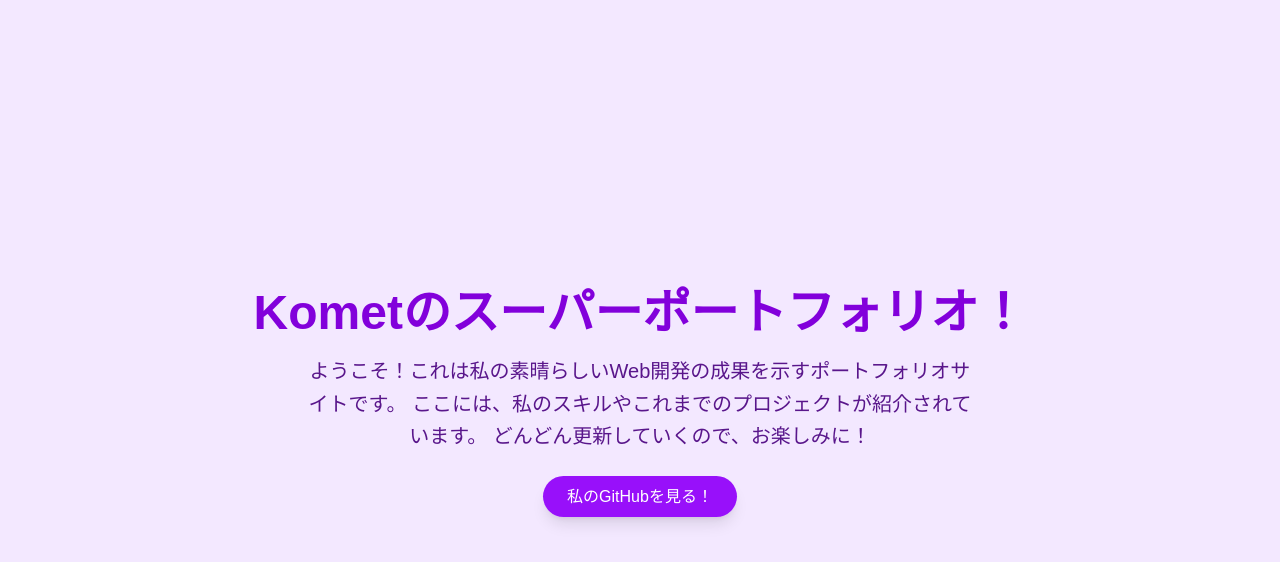
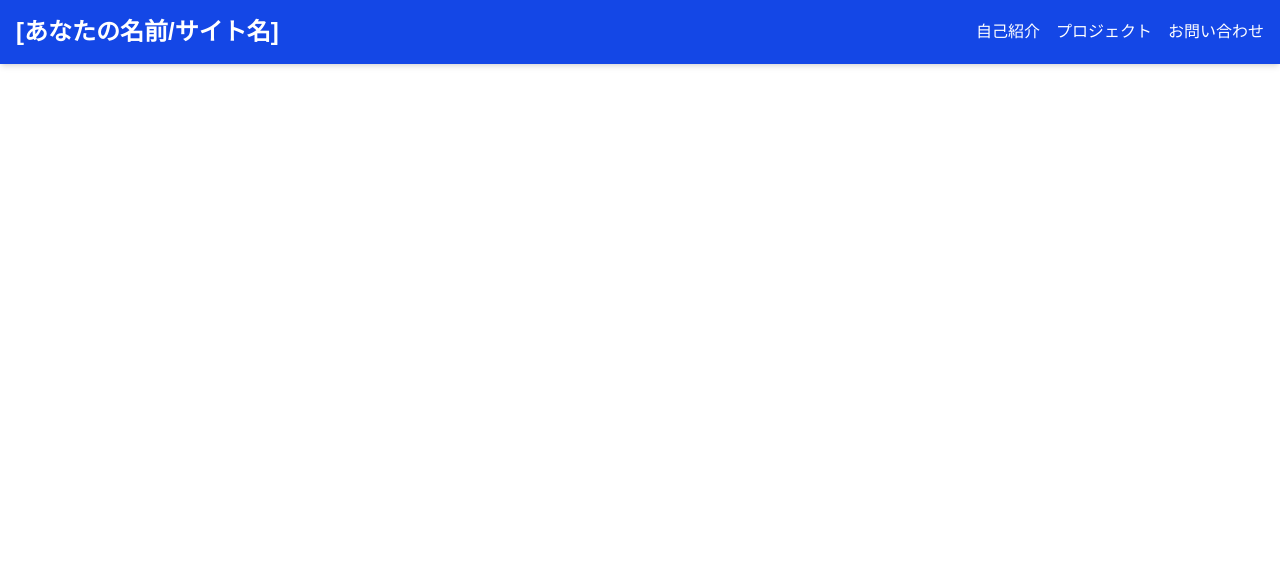
Before and after one commit to kometoume/my-portfolio, a Next.js app: page / in a window 1280 px wide. Shown: the top 562 px of the page. Built offline with nearby package versions, Linux system fonts and the light colour scheme.

Commit message:
Update portfolio content

```diff
--- a/src/app/page.tsx
+++ b/src/app/page.tsx
@@ -1,27 +1,58 @@
-// src/app/page.tsx
-import React from 'react';
+'use client'; // クライアントコンポーネントとしてマーク
 
-export default function Home() {
+import { useState } from 'react';
+import Link from 'next/link'; // ページ遷移にNext.jsのLinkを使う
+
+export default function Navbar() {
+  const [isOpen, setIsOpen] = useState(false); // メニューの開閉状態を管理
+
   return (
-    <main className="min-h-screen flex flex-col items-center justify-center p-8 bg-purple-100 text-purple-900">
-      <h1 className="text-5xl font-extrabold text-purple-700 mb-4 animate-bounce">
-        Kometのスーパーポートフォリオ！
-      </h1>
-      <p className="text-xl text-center max-w-2xl leading-relaxed">
-        ようこそ！これは私の素晴らしいWeb開発の成果を示すポートフォリオサイトです。
-        ここには、私のスキルやこれまでのプロジェクトが紹介されています。
-        どんどん更新していくので、お楽しみに！
-      </p>
-      <div className="mt-8">
-        <a
-          href="https://github.com/kometoume"
-          target="_blank"
-          rel="noopener noreferrer"
-          className="px-6 py-3 bg-purple-600 text-white rounded-full hover:bg-purple-700 transition-colors shadow-lg"
+    <nav className="p-4 bg-blue-700 text-white shadow-md">
+      <div className="container mx-auto flex justify-between items-center">
+        {/* ロゴやサイト名 */}
+        <Link href="/" className="text-2xl font-bold">
+          [あなたの名前/サイト名]
+        </Link>
+
+        {/* ハンバーガーアイコン (mdサイズ以下で表示) */}
+        <button
+          onClick={() => setIsOpen(!isOpen)}
+          className="md:hidden text-white focus:outline-none"
         >
-          私のGitHubを見る！
-        </a>
+          {isOpen ? (
+            // 閉じるアイコン (xマークなど)
+            <svg className="w-6 h-6" fill="none" stroke="currentColor" viewBox="0 0 24 24" xmlns="http://www.w3.org/2000/svg"><path strokeLinecap="round" strokeLinejoin="round" strokeWidth="2" d="M6 18L18 6M6 6l12 12"></path></svg>
+          ) : (
+            // ハンバーガーアイコン (3本線)
+            <svg className="w-6 h-6" fill="none" stroke="currentColor" viewBox="0 0 24 24" xmlns="http://www.w3.org/2000/svg"><path strokeLinecap="round" strokeLinejoin="round" strokeWidth="2" d="M4 6h16M4 12h16M4 18h16"></path></svg>
+          )}
+        </button>
+
+        {/* ナビゲーションメニュー (mdサイズ以上で常に表示、以下でハンバーガー開閉に連動) */}
+        <div
+          className={`md:flex md:items-center md:space-x-4 ${
+            isOpen ? 'block' : 'hidden'
+          } absolute md:static top-16 left-0 right-0 bg-blue-700 md:bg-transparent p-4 md:p-0 w-full text-center md:w-auto`}
+        >
+          <ul className="flex flex-col md:flex-row md:space-x-4 space-y-4 md:space-y-0 mt-4 md:mt-0">
+            <li>
+              <Link href="/about" onClick={() => setIsOpen(false)} className="hover:text-blue-200">
+                自己紹介
+              </Link>
+            </li>
+            <li>
+              <Link href="/projects" onClick={() => setIsOpen(false)} className="hover:text-blue-200">
+                プロジェクト
+              </Link>
+            </li>
+            <li>
+              <Link href="/contact" onClick={() => setIsOpen(false)} className="hover:text-blue-200">
+                お問い合わせ
+              </Link>
+            </li>
+          </ul>
+        </div>
       </div>
-    </main>
+    </nav>
   );
 }
```
